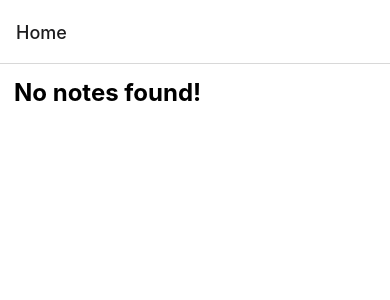
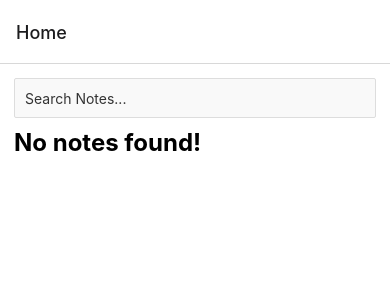
Before and after one commit to shreya-mishra/google-keep, a React Native app: screen /Home in a window 390 px wide. Shown: the top 300 px of the page. Built offline with nearby package versions, Linux system fonts and the light colour scheme.

Commit message:
filter fix and given close button for smooth search functionality

```diff
--- a/src/module/index/components/NoteList.tsx
+++ b/src/module/index/components/NoteList.tsx
@@ -1,6 +1,14 @@
 import React, { useEffect, useState } from "react";
-import { View, FlatList, TextInput, StyleSheet, Text } from "react-native";
+import {
+  View,
+  FlatList,
+  TextInput,
+  StyleSheet,
+  Text,
+  TouchableOpacity,
+} from "react-native";
 import NoteItem from "./NoteItem";
+import { TouchableWithoutFeedback } from "react-native-gesture-handler";
 
 const NoteList = ({ notes, onDelete, onEdit }: noteListType) => {
   const [searchQuery, setSearchQuery] = useState("");
@@ -21,26 +29,39 @@ const NoteList = ({ notes, onDelete, onEdit }: noteListType) => {
     setFilteredNotes(filtered);
     setSearchQuery(query);
   };
-
+  const clearSearch = () => {
+    setSearchQuery("");
+    handleSearch("");
+  };
   return (
     <View style={styles.container}>
-      {filteredNotes && filteredNotes.length > 0 ? (
+      <View style={styles.searchContainer}>
         <TextInput
           style={styles.searchInput}
           placeholder="Search Notes..."
           value={searchQuery}
           onChangeText={handleSearch}
         />
+        {searchQuery ? (
+          <TouchableWithoutFeedback
+            style={styles.clearButton}
+            onPress={clearSearch}
+          >
+            <Text style={styles.x}>X</Text>
+          </TouchableWithoutFeedback>
+        ) : null}
+      </View>
+      {filteredNotes && filteredNotes.length > 0 ? (
+        <FlatList
+          data={filteredNotes}
+          keyExtractor={(item) => item.id}
+          renderItem={({ item }) => (
+            <NoteItem note={item} onDelete={onDelete} onEdit={onEdit} />
+          )}
+        />
       ) : (
         <Text style={styles.title}>No notes found!</Text>
       )}
-      <FlatList
-        data={filteredNotes}
-        keyExtractor={(item) => item.id}
-        renderItem={({ item }) => (
-          <NoteItem note={item} onDelete={onDelete} onEdit={onEdit} />
-        )}
-      />
     </View>
   );
 };
@@ -51,11 +72,27 @@ const styles = StyleSheet.create({
     padding: 4,
     backgroundColor: "#fff",
   },
+  searchContainer: {
+    flexDirection: "row",
+    alignItems: "center",
+  },
   searchInput: {
+    flex: 1,
     height: 40,
     borderWidth: 1,
     borderColor: "#ddd",
-    borderRadius: 8,
+    borderRadius: 2,
+    paddingHorizontal: 10,
+    marginBottom: 10,
+    backgroundColor: "#f9f9f9",
+    color: "#333",
+  },
+  clearButton: {
+    padding: 8,
+    height: 40,
+    borderWidth: 1,
+    borderColor: "#ddd",
+    // borderRadius: 8,
     paddingHorizontal: 10,
     marginBottom: 10,
     backgroundColor: "#f9f9f9",
@@ -65,6 +102,7 @@ const styles = StyleSheet.create({
     fontSize: 24,
     fontWeight: "bold",
   },
+  x: {},
 });
 
 export default NoteList;
```
